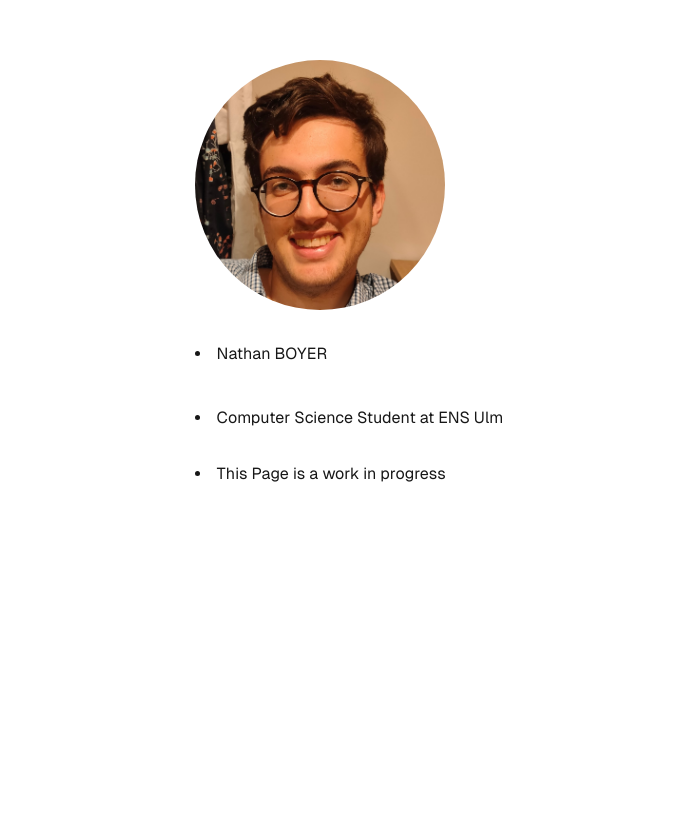
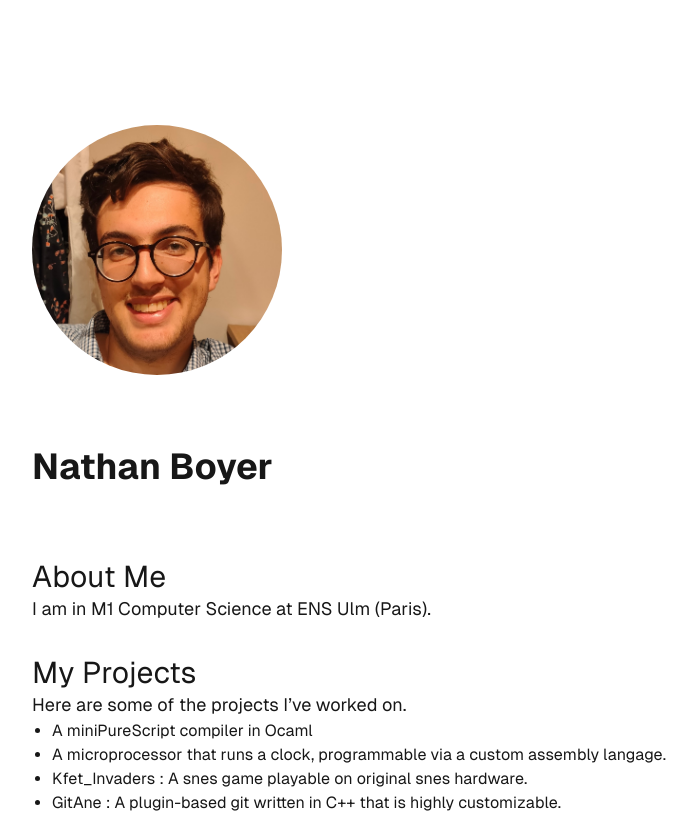
Before and after one commit to NathBo/personal-ens-page, a Next.js app: page / in a window 1280 px wide. Shown: the part 127-945 px from the top of the page, without its empty margins (291-988 px from the left). Before the commit the page ends 800 px from the top, so only its background shows below. Built offline with nearby package versions, Linux system fonts and the light colour scheme.

Commit message:
on a mis la base

```diff
--- a/pages/index.js
+++ b/pages/index.js
@@ -1,5 +1,6 @@
 import Image from "next/image";
 import localFont from "next/font/local";
+
 
 const geistSans = localFont({
   src: "./fonts/GeistVF.woff",
@@ -18,6 +19,31 @@ export default function Home() {
       className={`${geistSans.variable} ${geistMono.variable} grid grid-rows-[20px_1fr_20px] items-center justify-items-center min-h-screen p-8 pb-20 gap-16 sm:p-20 font-[family-name:var(--font-geist-sans)]`}
     >
       <main className="flex flex-col gap-8 row-start-2 items-center sm:items-start">
+
+      <header className="text-white py-4">
+        <nav className="container mx-auto flex justify-between items-center">
+
+          {/* Navigation Links */}
+          <ul className="flex space-x-6">
+            <li>
+              <a href="#about" className="hover:underline">
+                About
+              </a>
+            </li>
+            <li>
+              <a href="#projects" className="hover:underline">
+                Projects
+              </a>
+            </li>
+            <li>
+              <a href="#contact" className="hover:underline">
+                Contact
+              </a>
+            </li>
+          </ul>
+        </nav>
+      </header>
+
         <Image
           className="rounded-full"
           src="/photo_Nathan_Boyer.jpg"
@@ -26,11 +52,42 @@ export default function Home() {
           height={250}
           priority
         />
-          <li className="mb-2">
-            Nathan BOYER
+        <header className="text-center py-10">
+        <h1 className="text-4xl font-bold">Nathan Boyer</h1>
+        </header>
+
+        <section id="about">
+        <h2 className="text-3xl">About Me</h2>
+        <p className="text-lg">I am in M1 Computer Science at ENS Ulm (Paris).</p>
+        </section>
+
+        <section id="projects">
+        <h2 className="text-3xl">My Projects</h2>
+        <p className="text-lg">Here are some of the projects I’ve worked on.</p>
+        <ul className="list-disc ml-5">
+          <li>
+            A miniPureScript compiler in Ocaml
           </li>
-          <li>Computer Science Student at ENS Ulm</li>
-          <li>This Page is a work in progress</li>
+          <li>
+            A microprocessor that runs a clock, programmable via a custom assembly langage.
+          </li>
+          <li>
+            Kfet_Invaders : A snes game playable on original snes hardware.
+          </li>
+          <li>
+            GitAne : A plugin-based git written in C++ that is highly customizable.
+          </li>
+          <li>
+            A static analyser for a subset of C.
+          </li>
+        </ul>
+      </section>
+
+      <section id="contact">
+        <h2 className="text-3xl">Contact Me</h2>
+        <p className="text-lg">email: nathan.boyer@ens.psl.eu</p>
+      </section>
+
 
       </main>
     </div>
--- a/styles/globals.css
+++ b/styles/globals.css
@@ -25,3 +25,7 @@ body {
     text-wrap: balance;
   }
 }
+
+html {
+  scroll-behavior: smooth;
+}
```
